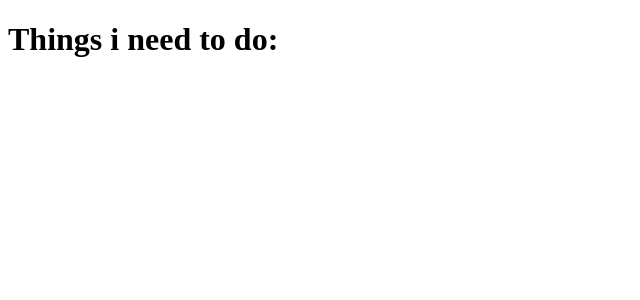
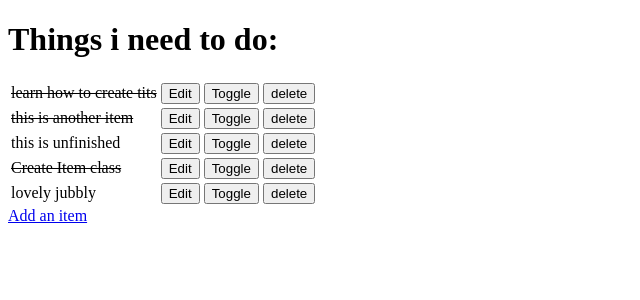
Before and after one commit to danielboots/Django-Ci-template, a Django app: page / in a window 1280 px wide. Shown: the top 300 px of the page, without its empty margins (0-640 px from the left). Run offline with Django 3.2, Linux system fonts and the light colour scheme; data comes from the database, SQL or seed files in the repository; both versions use the stored data as it was after the commit.

Commit message:
CRUD functionality complete in Django

```diff
--- a/django_todo/urls.py
+++ b/django_todo/urls.py
@@ -15,9 +15,13 @@ Including another URLconf
 """
 from django.contrib import admin
 from django.urls import path
-from todo.views import get_todo_list
+from todo import views
 
 urlpatterns = [
-    path('admin/', admin.site.urls),
-    path('', get_todo_list, name='get_todo_list')
+    path("admin/", admin.site.urls),
+    path("", views.get_todo_list, name="get_todo_list"),
+    path("add", views.add_item, name="add"),
+    path("edit/<item_id>", views.edit_item, name="edit"),
+    path("toggle/<item_id>", views.toggle_item, name="toggle"),
+    path("delete/<item_id>", views.delete_item, name="delete"),
 ]
--- a/todo/models.py
+++ b/todo/models.py
@@ -1,6 +1,8 @@
 from django.db import models
 
 # Create your models here.
+
+
 class Item(models.Model):
     name = models.CharField(max_length=50, null=False, blank=False)
     done = models.BooleanField(null=False, blank=False, default=False)
--- a/todo/templates/todo/todo_list.html
+++ b/todo/templates/todo/todo_list.html
@@ -1,11 +1,58 @@
 <!DOCTYPE html>
 <html lang="en">
+
 <head>
     <meta charset="UTF-8">
     <meta name="viewport" content="width=device-width, initial-scale=1.0">
     <title>Document</title>
 </head>
+
 <body>
     <h1>Things i need to do:</h1>
+
+    <table>
+        {% for item in items %}
+        <tr>
+            {% if item.done %}
+            <td> <strike> {{ item.name }} </strike></td>
+            {% else %}
+            <td> {{ item.name }} </td>
+            {% endif %}
+
+            <td>
+
+                <a href="/edit/{{ item.id }}">
+                    <button> Edit</button>
+
+                </a>
+
+            </td>
+            <td>
+
+                <a href="/edit/{{ item.id }}">
+                    <button> Toggle</button>
+
+                </a>
+
+            </td>
+            <td>
+
+                <a href="/delete/{{ item.id }}">
+                    <button> delete</button>
+
+                </a>
+
+            </td>
+
+        </tr>
+        {% empty %}
+
+        <tr>
+            <td>U have nowt to de!</td>
+        </tr>
+        {% endfor  %}
+    </table>
+    <a href="/add">Add an item</a>
 </body>
+
 </html>
--- a/todo/views.py
+++ b/todo/views.py
@@ -1,5 +1,47 @@
-from django.shortcuts import render
+from django.shortcuts import render, redirect, get_object_or_404
+from .models import Item
+from .forms import ItemForm
 
 # Create your views here.
+
+
 def get_todo_list(request):
-    return render(request, 'todo/todo_list.html')
+    items = Item.objects.all()
+    context = {"items": items}
+    return render(request, "todo/todo_list.html", context)
+
+
+def add_item(request):
+    if request.method == "POST":
+        form = ItemForm(request.POST)
+        if form.is_valid():
+            form.save()
+        return redirect("get_todo_list")
+    form = ItemForm()
+    context = {"form": form}
+    return render(request, "todo/add_item.html", context)
+
+
+def edit_item(request, item_id):
+    item = get_object_or_404(Item, id=item_id)
+    if request.method == "POST":
+        form = ItemForm(request.POST, instance=item)
+        if form.is_valid():
+            form.save()
+        return redirect("get_todo_list")
+    form = ItemForm(instance=item)
+    context = {"form": form}
+    return render(request, "todo/edit_item.html", context)
+
+
+def toggle_item(request, item_id):
+    item = get_object_or_404(Item, id=item_id)
+    item.done = not item.done
+    item.save()
+    return redirect("get_todo_list")
+
+
+def delete_item(request, item_id):
+    item = get_object_or_404(Item, id=item_id)
+    item.delete()
+    return redirect("get_todo_list")
```
Also changed, not shown: todo/forms.py (added, +8 -0 lines), todo/templates/todo/add_item.html (added, +25 -0 lines), todo/templates/todo/edit_item.html (added, +25 -0 lines), db.sqlite3.
